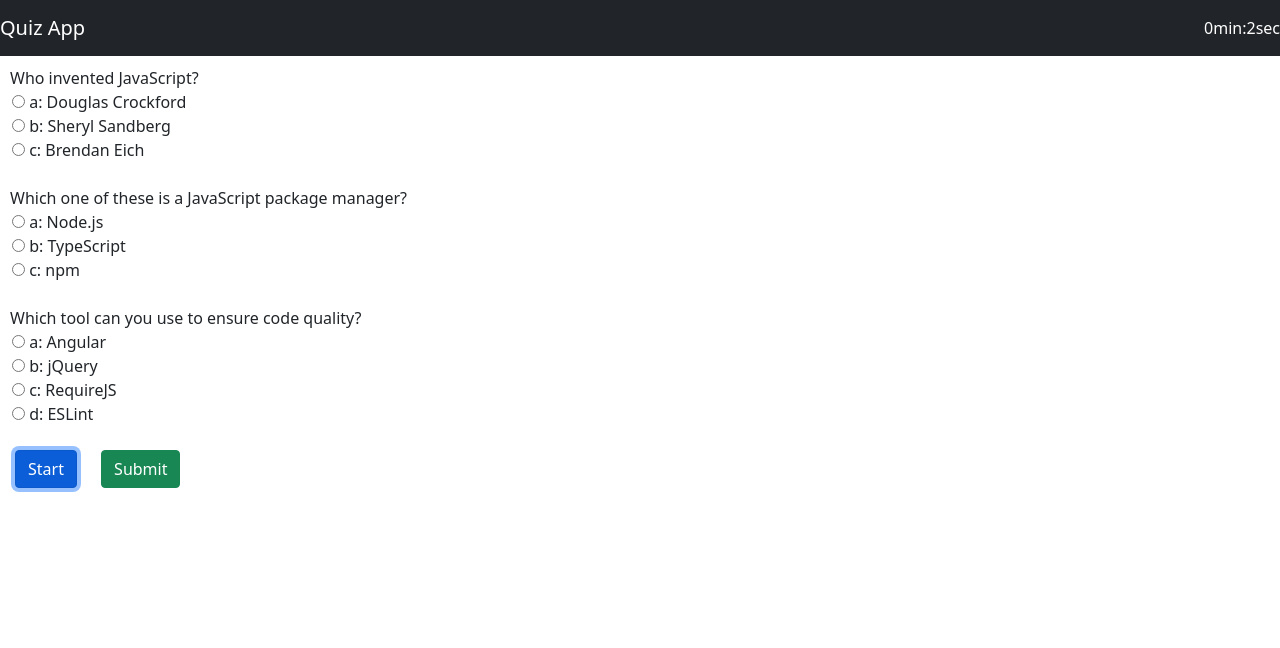
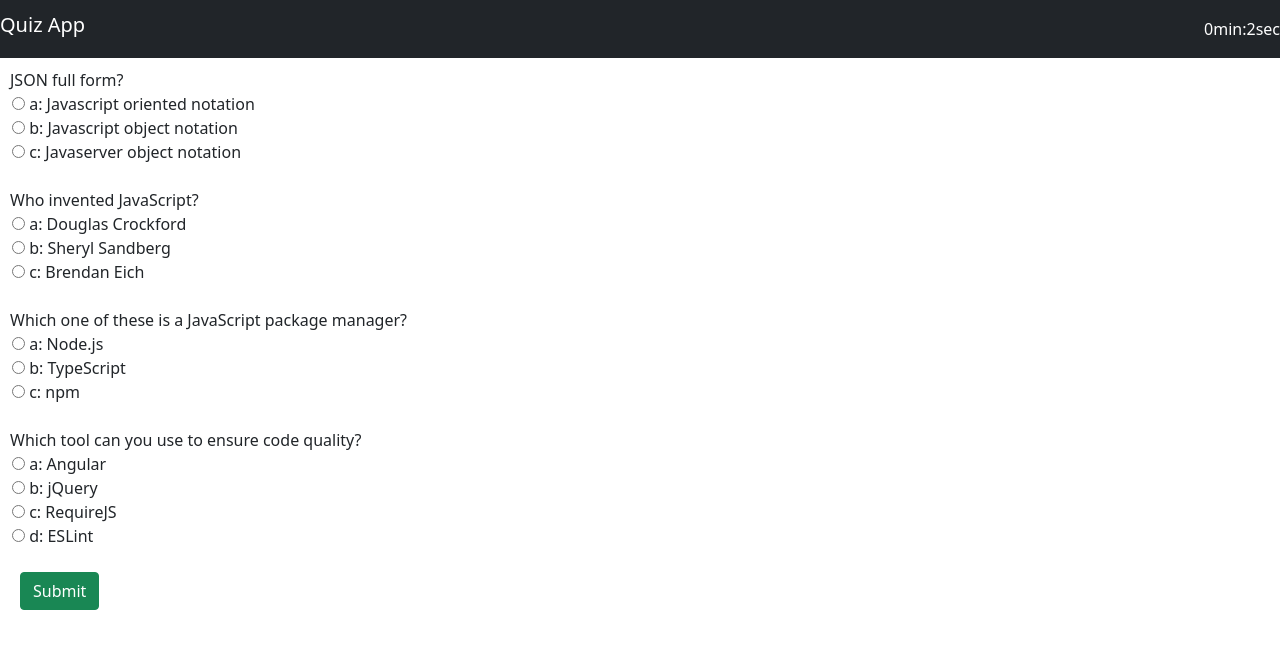
Before and after one commit to Ravitejac6/Quiz-App, a website built with Parcel: page index.html in a window 1280 px wide. Both pictures are taken after a click on the button "Start". Built offline with nearby package versions, Linux system fonts and the light colour scheme.

Commit message:
Test submission cases added

```diff
--- a/index.html
+++ b/index.html
@@ -5,12 +5,12 @@
     </head>
     <body>
         <nav class="navbar navbar-dark bg-dark">
-            <a class="navbar-brand"> Quiz App</a>
+            <p class="navbar-brand h1"> Quiz App</p>
             <div class="d-flex" id="timer"></div>
         </nav>
         <div id="quiz"></div>
         <button type="button" class="btn btn-primary" id="start-button">Start</button>
-        <button type ="button" class="btn btn-success" id="submit">Submit</button>
+        <!-- <button type ="button" class="btn btn-success" id="submit">Submit</button> -->
         <div id="results"></div>
     </body>
     <script src="src/index.ts"></script>
--- a/src/index.ts
+++ b/src/index.ts
@@ -3,8 +3,35 @@ console.log("Project started");
 
 const quizArea = document.getElementById('quiz');
 const resultArea = document.getElementById('results')
-const submitButton = document.getElementById('submit')
+let submitButton;
 const startButton = document.getElementById('start-button')
+let allAnswers:String[]=[];
+let isSubmit:boolean = false;
+
+startButton.addEventListener('click',loadPage);
+
+
+
+function loadPage(){
+    removeStartButton();
+    timer();
+    buildQuiz();
+    createSubmitButton();
+}
+function removeStartButton(){
+    startButton.remove();
+}
+
+function createSubmitButton(){
+    let buttonElement = document.createElement('button');
+    let textElement = document.createTextNode("Submit");
+    buttonElement.appendChild(textElement);
+    buttonElement.setAttribute('class','btn btn-success');
+    buttonElement.setAttribute('id','submit');
+    quizArea.appendChild(buttonElement);
+    submitButton = document.getElementById('submit');
+    submitButton.addEventListener('click',showResults);
+}
 
 function buildQuiz(){
     const output = [];
@@ -15,6 +42,7 @@ function buildQuiz(){
                 `<input type="radio" name="question${questionNumber}" value="${option}">
                   ${option}: ${currentQuestion.answers[option]}`
               );
+              allAnswers.push(currentQuestion.correctAnswer);
         }
         output.push(
             `<div class="question"> ${currentQuestion.question} </div>
@@ -27,6 +55,7 @@ function buildQuiz(){
 }
 
 function showResults(){
+    isSubmit = true;
     const answerArea = quizArea.querySelectorAll('.answers');
     let userCorrectAnswers = 0;
     allQuestions.forEach( (currentQuestion, questionNumber) =>{
@@ -49,15 +78,10 @@ function timer(){
             min+=1;
         }
         document.getElementById('timer').innerHTML = min.toString()+"min:"+sec.toString()+"sec";
-        if(sec ===10){
+        if(sec ===10 || isSubmit){
             clearInterval(fun);
             document.getElementById('timer').innerHTML = "Time Up";
             showResults();
         }
     },1000);
 }
-
-buildQuiz();
-
-startButton.addEventListener('click',timer);
-submitButton.addEventListener('click',showResults);
--- a/src/questions.ts
+++ b/src/questions.ts
@@ -1,4 +1,13 @@
 export const allQuestions = [
+  {
+    question: "JSON full form?",
+    answers: {
+      a: "Javascript oriented notation",
+      b: "Javascript object notation",
+      c: "Javaserver object notation"
+    },
+    correctAnswer: "b"
+  },
     {
       question: "Who invented JavaScript?",
       answers: {
```
